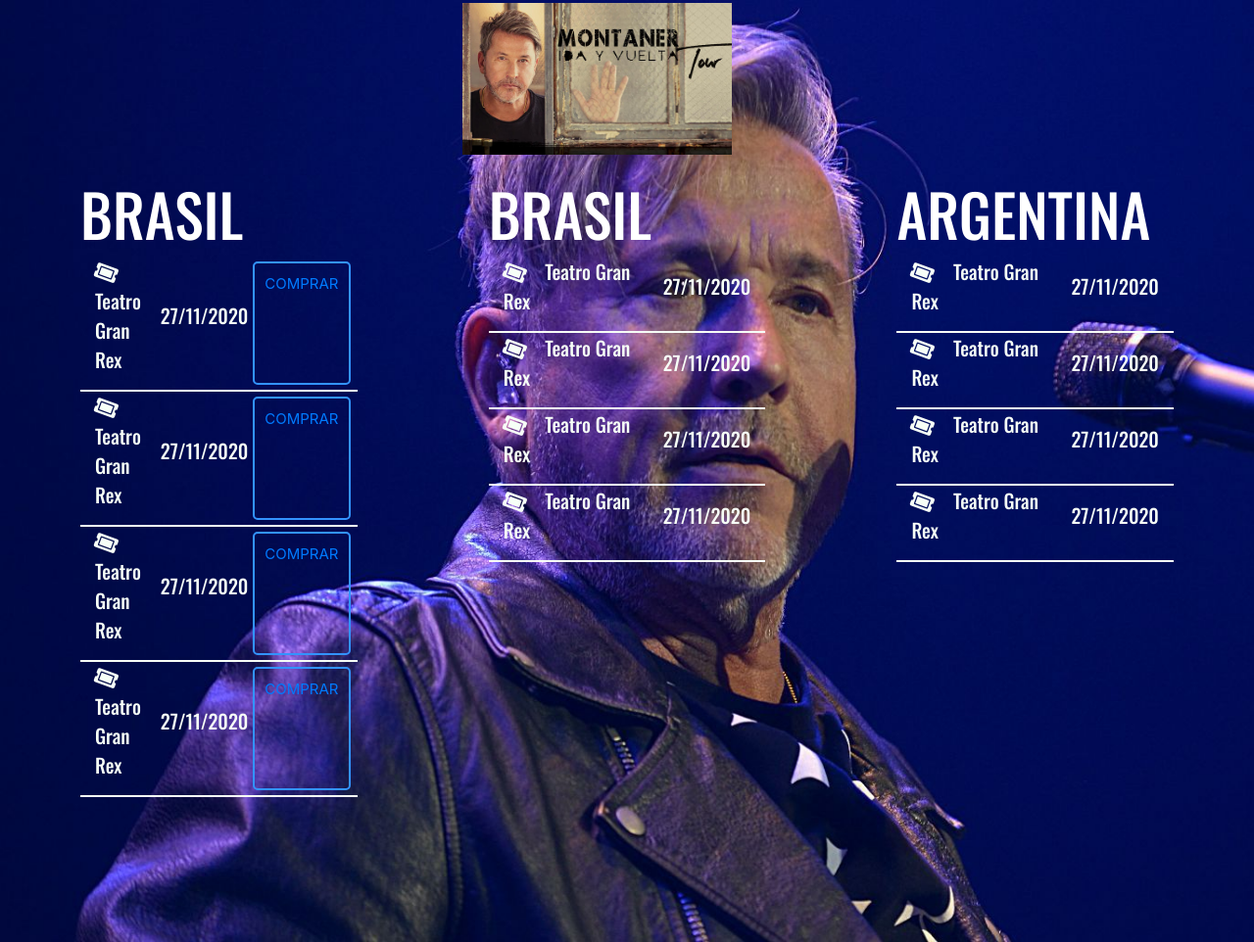
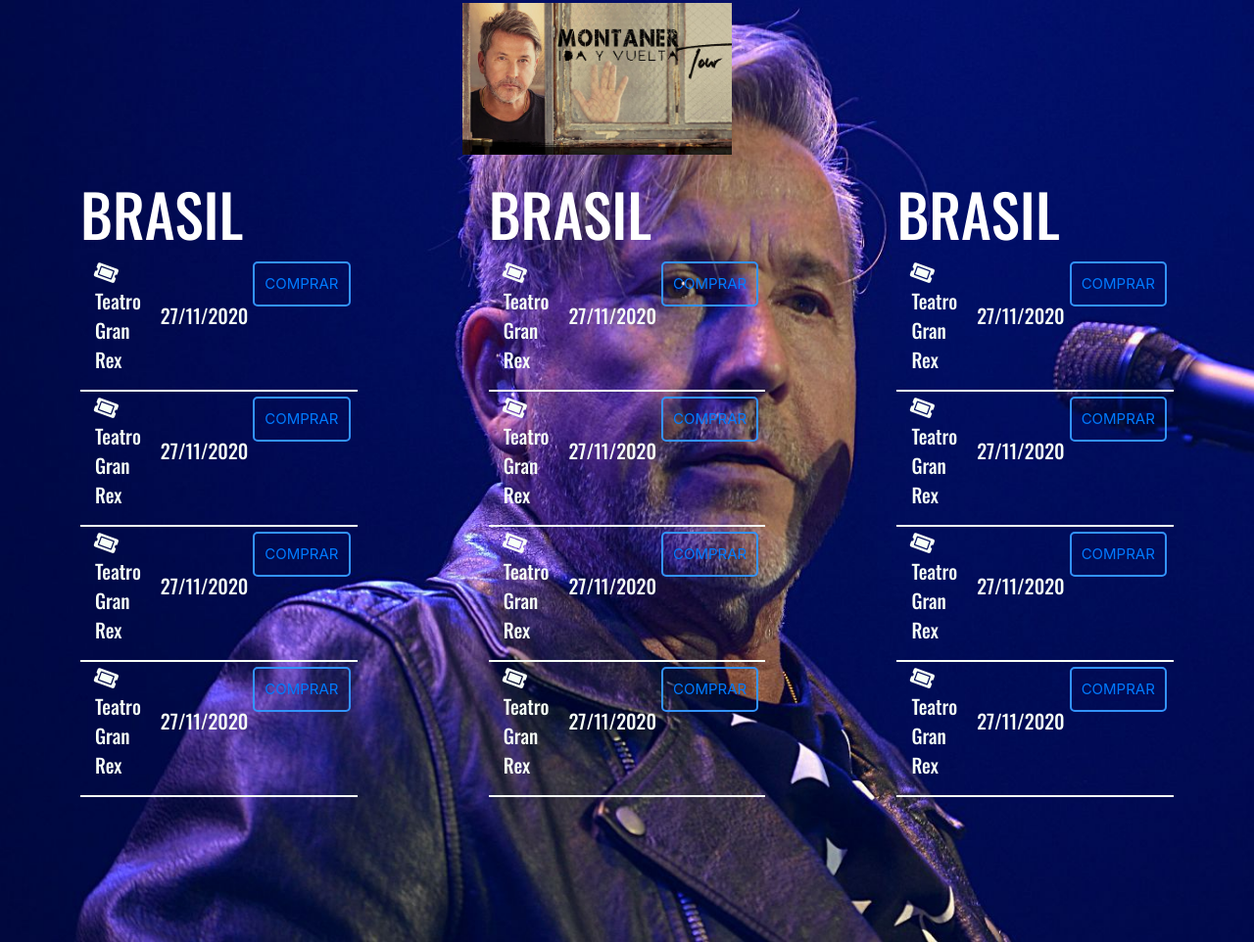
Before and after one commit to JonathanAGonzalez/ProyectoCoderHouse, a plain HTML site: page index.html in a window 1280 px wide. Shown: the part 3373-4335 px from the top of the page at 98% size. Drawn offline with nearby package versions, Linux system fonts and the light colour scheme.

Commit message:
Parte 4 Sumando elementos

```diff
--- a/css/main.css
+++ b/css/main.css
@@ -165,6 +165,7 @@
     color: var(--argentina);
     font-size: 15px;
     transition: ease-in-out 0.2s;
+    height: 100%;
     margin: 5px;
 }
 
--- a/index.html
+++ b/index.html
@@ -177,13 +177,19 @@
                         <div class="fecha ">
                             <p>27/11/2020</p>
                         </div>
+                        <div class="comprar ">
+                            <a href="">COMPRAR</a>
+                        </div>
                     </div>
                     <div class="tabla col-12 ">
                         <div class="rex ">
                             <p><i class="fas fa-ticket-alt " id="ticket" style="display: inline-block;"></i>Teatro Gran Rex</p>
                         </div>
-                        <div class="fecha ">
+                        <div class="fecha">
                             <p>27/11/2020</p>
+                        </div>
+                        <div class="comprar ">
+                            <a href="">COMPRAR</a>
                         </div>
                     </div>
                     <div class="tabla col-12 ">
@@ -193,25 +199,8 @@
                         <div class="fecha ">
                             <p>27/11/2020</p>
                         </div>
-                    </div>
-                    <div class="tabla col-12 ">
-                        <div class="rex ">
-                            <p><i class="fas fa-ticket-alt " id="ticket" style="display: inline-block;"></i>Teatro Gran Rex</p>
-                        </div>
-                        <div class="fecha ">
-                            <p>27/11/2020</p>
-                        </div>
-                    </div>
-                </div>
-                <!--BRASIL-->
-                <div class="container-tabla col-12 col-lg-3 mb-5 mt-4">
-                    <h2 class="titulos ">ARGENTINA</h2>
-                    <div class="tabla col-12 ">
-                        <div class="rex ">
-                            <p><i class="fas fa-ticket-alt " id="ticket" style="display: inline-block;"></i>Teatro Gran Rex</p>
-                        </div>
-                        <div class="fecha ">
-                            <p>27/11/2020</p>
+                        <div class="comprar ">
+                            <a href="">COMPRAR</a>
                         </div>
                     </div>
                     <div class="tabla col-12 ">
@@ -221,13 +210,35 @@
                         <div class="fecha ">
                             <p>27/11/2020</p>
                         </div>
+                        <div class="comprar ">
+                            <a href="">COMPRAR</a>
+                        </div>
                     </div>
+
+                </div>
+                <!--BRASIL-->
+                <div class="container-tabla col-12 col-lg-3 mb-5 mt-4">
+                    <h2 class="titulos">BRASIL</h2>
                     <div class="tabla col-12 ">
                         <div class="rex ">
                             <p><i class="fas fa-ticket-alt " id="ticket" style="display: inline-block;"></i>Teatro Gran Rex</p>
                         </div>
                         <div class="fecha ">
                             <p>27/11/2020</p>
+                        </div>
+                        <div class="comprar ">
+                            <a href="">COMPRAR</a>
+                        </div>
+                    </div>
+                    <div class="tabla col-12 ">
+                        <div class="rex ">
+                            <p><i class="fas fa-ticket-alt " id="ticket" style="display: inline-block;"></i>Teatro Gran Rex</p>
+                        </div>
+                        <div class="fecha">
+                            <p>27/11/2020</p>
+                        </div>
+                        <div class="comprar ">
+                            <a href="">COMPRAR</a>
                         </div>
                     </div>
                     <div class="tabla col-12 ">
@@ -237,7 +248,22 @@
                         <div class="fecha ">
                             <p>27/11/2020</p>
                         </div>
+                        <div class="comprar ">
+                            <a href="">COMPRAR</a>
+                        </div>
                     </div>
+                    <div class="tabla col-12 ">
+                        <div class="rex ">
+                            <p><i class="fas fa-ticket-alt " id="ticket" style="display: inline-block;"></i>Teatro Gran Rex</p>
+                        </div>
+                        <div class="fecha ">
+                            <p>27/11/2020</p>
+                        </div>
+                        <div class="comprar ">
+                            <a href="">COMPRAR</a>
+                        </div>
+                    </div>
+
                 </div>
                 <!--OPERA-->
             </article>
```
